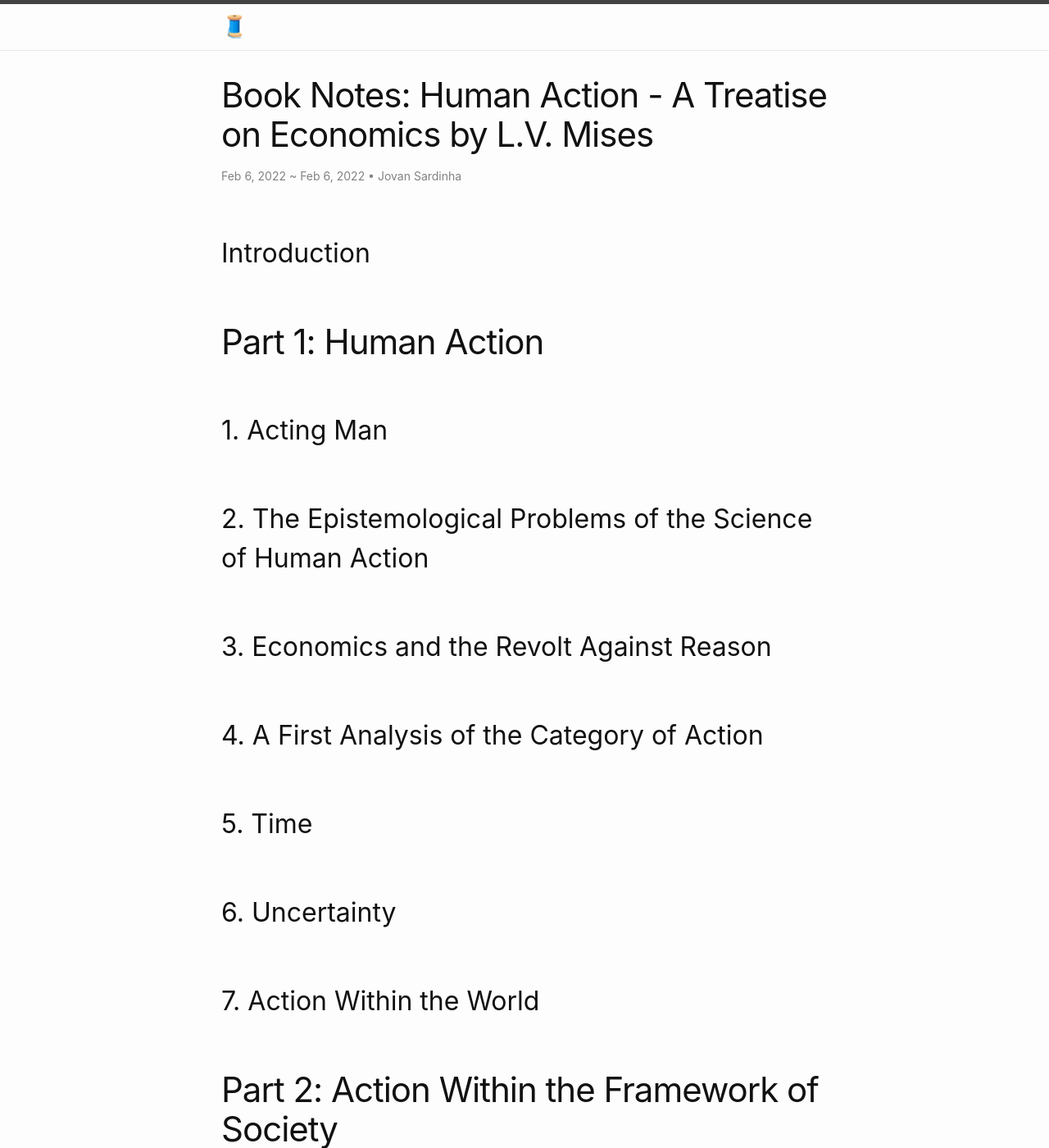
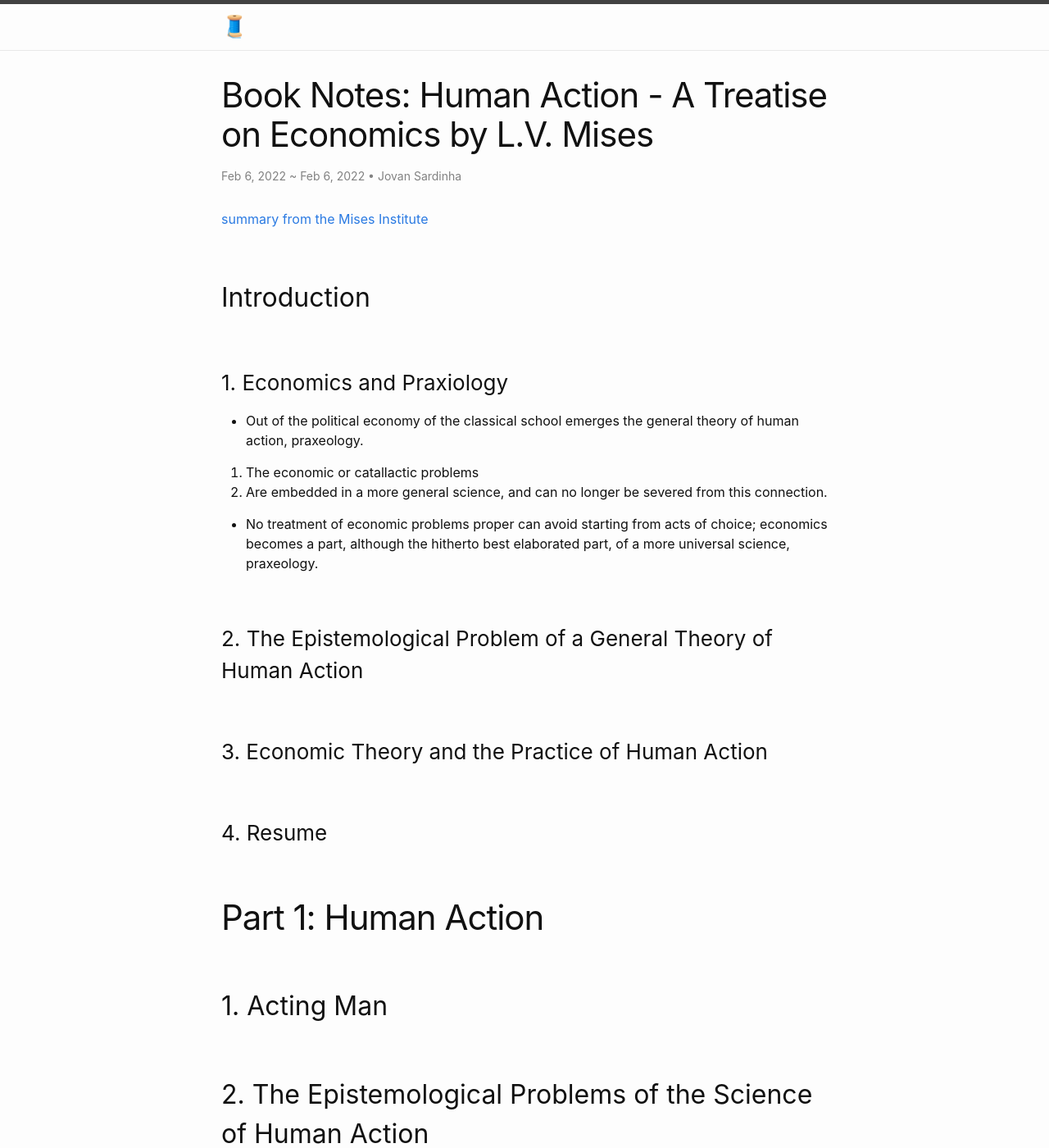
Before and after one commit to jovsa/jovsa.github.io, a Jekyll site: the page built from _posts/2022-02-06-notes-human-action-treatise-on-economics.md, in a window 1280 px wide and 1400 px high. Shown: the whole window at 82% size. Built offline with Jekyll 4.4.1, drawn with Linux system fonts in a browser that asks for light colours.

```diff
--- a/_posts/2022-02-06-notes-human-action-treatise-on-economics.md
+++ b/_posts/2022-02-06-notes-human-action-treatise-on-economics.md
@@ -7,8 +7,25 @@ author:
 - Jovan Sardinha
 ---
 
+[summary from the Mises Institute](https://mises.org/library/human-action-chapter-chapter-summary)
 
 ## Introduction
+
+### 1. Economics and Praxiology
+
+* Out of the political economy of the classical school emerges the general theory of human action, praxeology.
+
+1. The economic or catallactic problems
+2. Are embedded in a more general science, and can no longer be severed from this connection.
+
+* No treatment of economic problems proper can avoid starting from acts of choice; economics becomes a part, although the hitherto best elaborated part, of a more universal science, praxeology.
+
+### 2. The Epistemological Problem of a General Theory of Human Action
+
+
+### 3. Economic Theory and the Practice of Human Action
+
+### 4. Resume
 
 # Part 1: Human Action
 
@@ -49,16 +66,20 @@ author:
 ## 12. The Sphere of Economic
 
 ### 1. The Character of Monetary Entries
+
 ### 2. The Limits of Economisc Calculation
+
 ### 3. The Changeability of Prices
+
 ### 4. Stabilization
+
 ### 5. The Root of the Stabilization Idea
 
 ## 13. Monetary Calculation a a Tools of Action
 
 ### 1. Monetary Calculation as a Method of Thinking
+
 ### 2. Economic Calculation and the Science of Human Action
-
 
 # Part 4: Catallactics or Economics of the Market Society
 
```
Also changed, not shown: _posts/2022-01-11-cheatsheet-corp-finance.md (+65 -28 lines).
